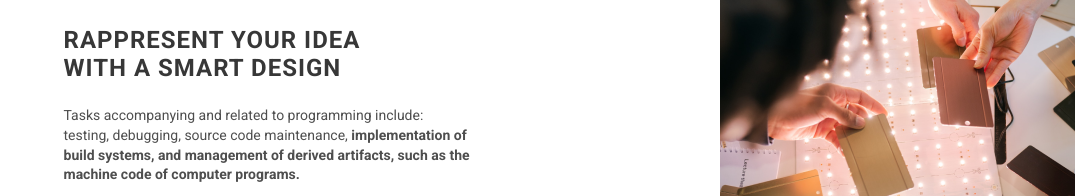
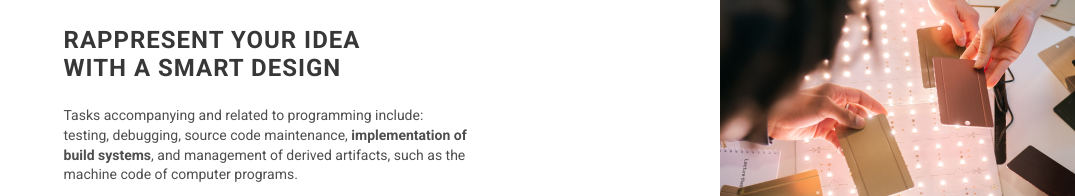
Before and after one commit to DittmerOk/firstproject, a plain HTML site: page index.html in a window 1280 px wide. Shown: the part 1000-1196 px from the top of the page, without its empty margins (205-1280 px from the left). Drawn offline with Linux system fonts and the light colour scheme.

Commit message:
finish_strong
finish_strong

```diff
--- a/index.html
+++ b/index.html
@@ -53,7 +53,7 @@
         </div>
         <div class="text__2">
             <p class="text2__p">
-                Tasks accompanying and related to programming include: testing, debugging, source code maintenance, <strong>implementation of build systems<strong>, and management of derived artifacts, such as the machine code of computer programs.
+                Tasks accompanying and related to programming include: testing, debugging, source code maintenance, <strong>implementation of build systems</strong>, and management of derived artifacts, such as the machine code of computer programs.
             </p>
         </div>
         <div class="btn__block2">
```
